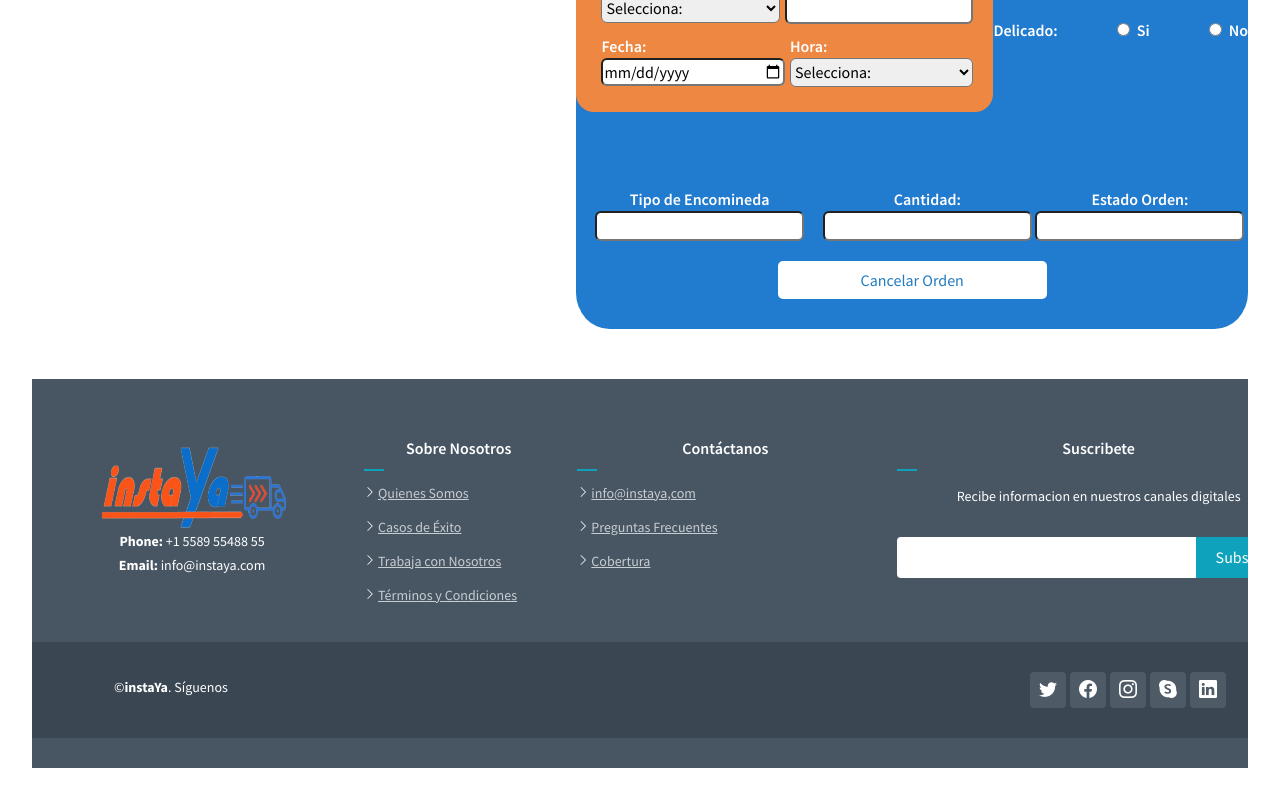
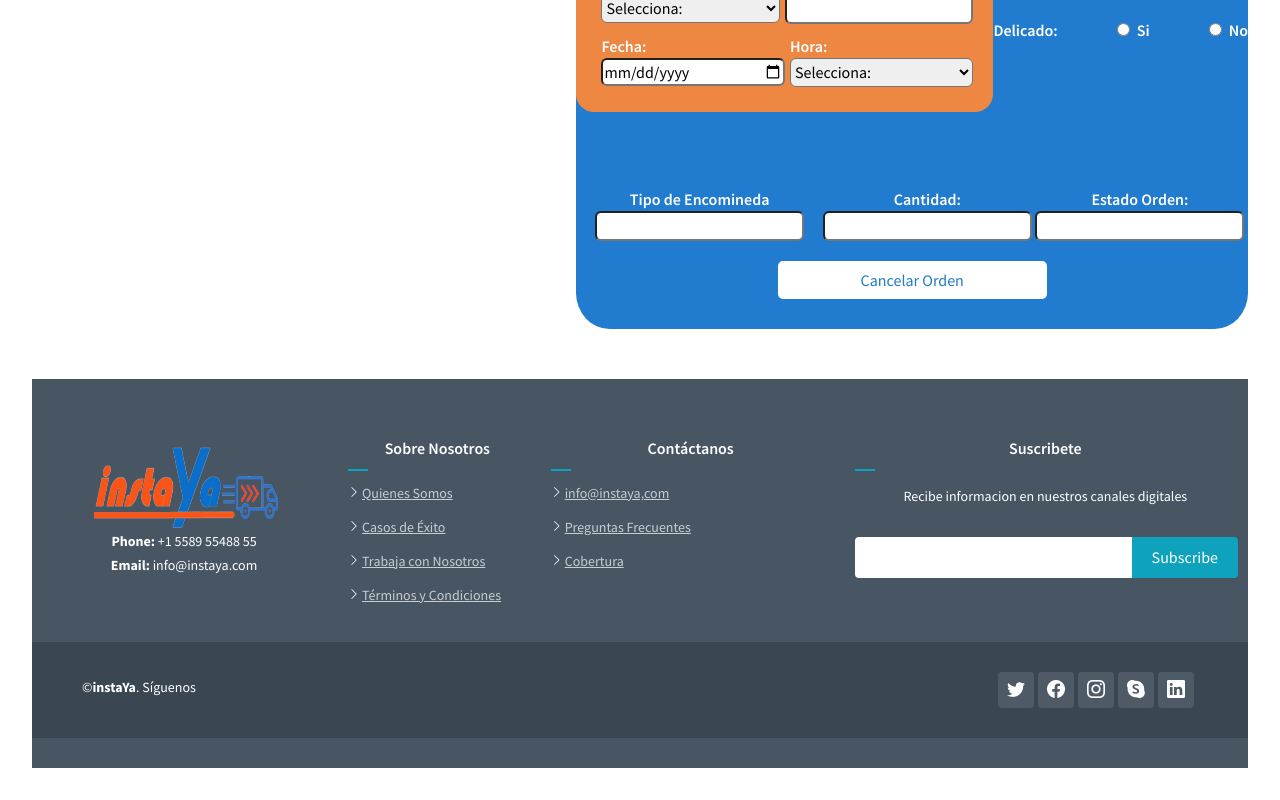
Before and after one commit to hanni0203/instaYa, a React (Vite) app: page /misOrdenes in a window 1280 px wide. Shown: the part 922-1722 px from the top of the page. Built offline with nearby package versions, Linux system fonts and the light colour scheme.

Commit message:
se modifico footer.css

```diff
--- a/src/assets/css/footer.css
+++ b/src/assets/css/footer.css
@@ -2,7 +2,7 @@
 .footer{
 
     display:auto;
-    min-width: 1280px;
+    /* min-width: 1280px; */
     width: 100%;
     height: auto;
     padding: 0;
```
